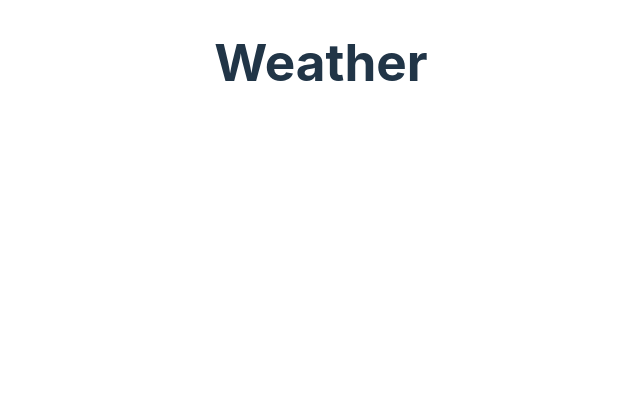
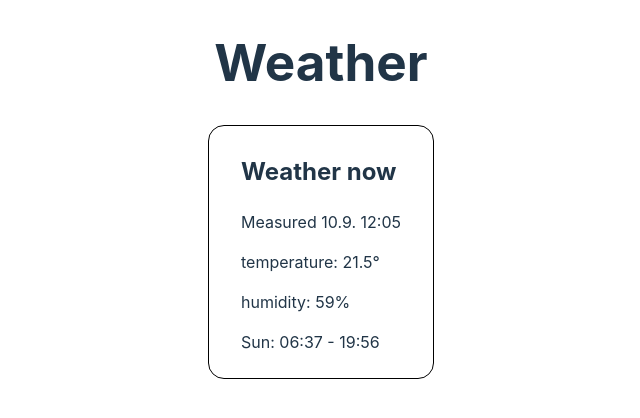
Before and after one commit to SIL-Ohjelmistoprojekti/Sil-FrontEnd, a React (Vite) app: page / in a window 1280 px wide. Shown: the top 418 px of the page, without its empty margins (319-959 px from the left). Built offline with nearby package versions, Linux system fonts and the light colour scheme.

Commit message:
placeholders

```diff
--- a/src/App.css
+++ b/src/App.css
@@ -1,8 +1,9 @@
 .container {
   position: relative;
   display: flex;
-  justify-content: center;
-  align-items: baseline;
+  flex-direction: column;
+  justify-content: baseline;
+  align-items: center;
   width: 100vw;
   height: 100vh;
 }
@@ -12,3 +13,10 @@
   justify-content: center;
   align-items: center;
 }
+
+#current {
+  border: 1px solid black;
+  border-radius: 1rem;
+  padding: .5rem 2rem;
+
+}
--- a/src/App.jsx
+++ b/src/App.jsx
@@ -6,8 +6,12 @@ function App() {
     <>
       <div className='container'>
       <h1>Weather</h1>
-      <div id='temperature'>
-        <p></p>
+      <div id='current'>
+        <h2>Weather now</h2>
+        <p>Measured 10.9. 12:05</p>
+        <p id='temperature'>temperature: 21.5°</p>
+        <p id="humidity">humidity: 59%</p>
+        <p id="sun">Sun: 06:37 - 19:56</p>
       </div>
       </div>
     </>
```
Also changed, not shown: 1 other file (tests, documents, lock files or other folders).
